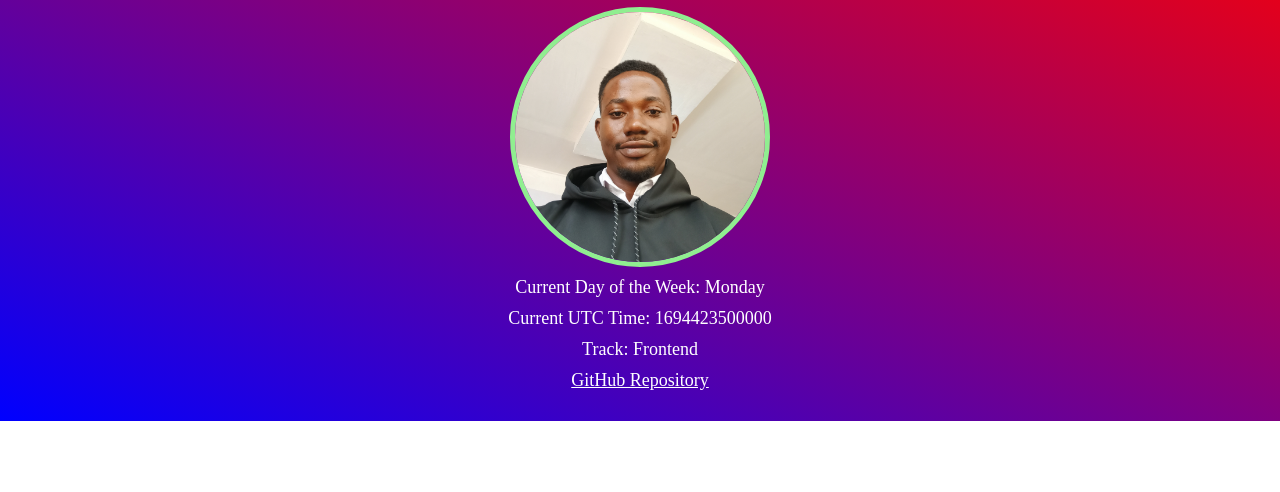
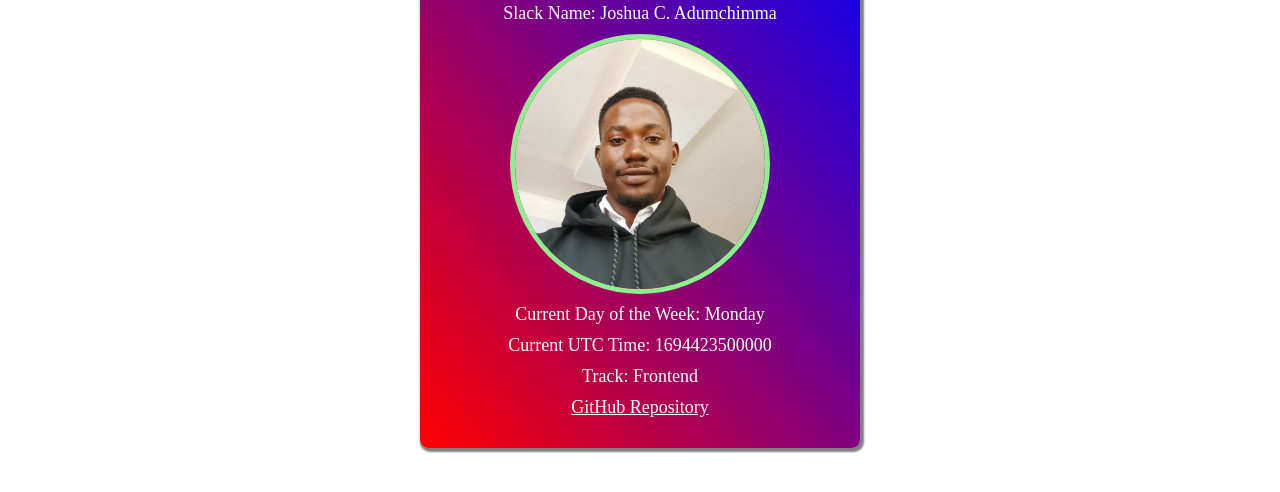
Before and after one commit to Joshua024/HNGx_stage_1, a plain HTML site: page index.html in a window 1280 px wide. Shown: the part 118-610 px from the top of the page. Drawn offline with Linux system fonts and the light colour scheme.

Commit message:
restructured code

```diff
--- a/style.css
+++ b/style.css
@@ -3,11 +3,19 @@
     padding: 0;
     margin: 0;
 }
+body{
+    display: flex;
+    justify-content: center;
+}
 .container {
+    width: 400px;
+    height: auto;
     text-align: center;
     padding: 20px;
-    background-image: linear-gradient(to top right, blue, red);
+    background-image: linear-gradient(to top right, red, blue);
     color: white;
+    border-radius: 8px;
+    box-shadow: 2px 2px 2px 2px grey;
 }
 .element {
     margin: 10px;
@@ -31,6 +39,7 @@ img:hover{
     transform: scale(1.5);
 }
 a{
+    display: block;
     transition: 1s;
 }
 a:link{
```
